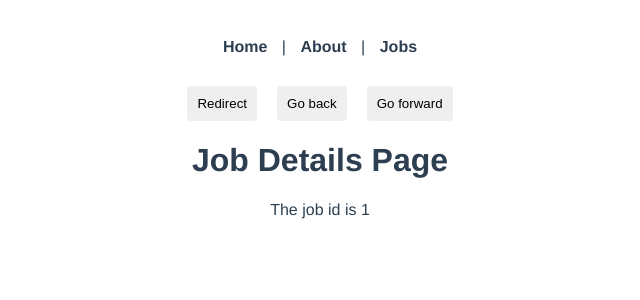
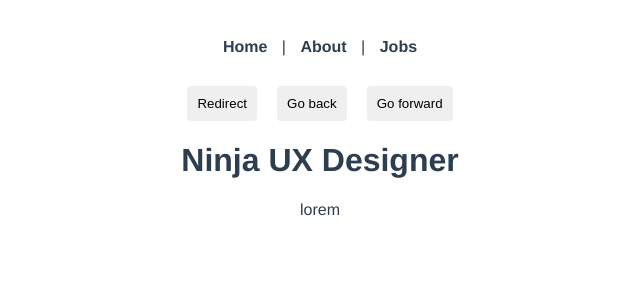
Before and after one commit to valcalav/vue-ninja-jobs, a Vue app: page /jobs/1 in a window 1280 px wide. Shown: the top 300 px of the page, without its empty margins (320-960 px from the left). Built offline with nearby package versions, Linux system fonts and the light colour scheme; data requests are answered from the project's data file.

Commit message:
organized data

```diff
--- a/src/views/jobs/JobDetails.vue
+++ b/src/views/jobs/JobDetails.vue
@@ -1,11 +1,30 @@
 <template>
-  <h1>Job Details Page</h1>
-  <p>The job id is {{ id }}</p>
+  <div v-if="job">
+    <h1>{{ job.title }}</h1>
+    <p>{{ job.details }}</p>
+  </div>
+
+  <div v-else>
+    <p>Loading job details...</p>
+
+  </div>
+
 </template>
 
 <script>
 export default {
     props: ['id'],
+    data() {
+      return {
+        job: null
+      }
+    },
+    mounted() {
+        fetch('http://localhost:3000/jobs/' + this.id)
+            .then(res => res.json())
+            .then(data => this.job = data)
+            .catch(err => console.log(err.message))
+    }
     // data() {
     //     return {
     //         id: this.$route.params.id
--- a/src/views/jobs/Jobs.vue
+++ b/src/views/jobs/Jobs.vue
@@ -1,10 +1,17 @@
 <template>
     <h1>Jobs</h1>
+    <div v-if="jobs.length">
         <div v-for="job in jobs" :key="job.id" class="job">
             <router-link :to="{ name: 'JobDetails', params: {id: job.id} }">
                 <h2>{{job.title}}</h2>
             </router-link>
         </div>
+    </div>
+
+    <div v-else>
+        <p>Loading jobs...</p>
+    </div>
+
 </template>
 
 <script>
```
Lines whose indentation alone changed are shown as unchanged.
